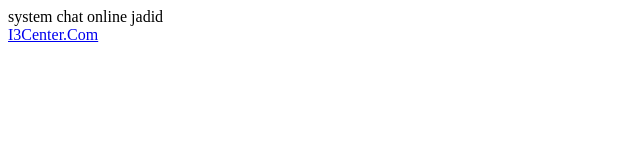
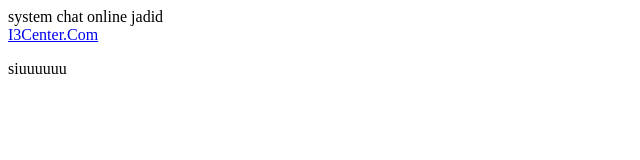
Before and after one commit to ParsaShirkhani/HelloRepository, a plain HTML site: page index.html in a window 1280 px wide. Shown: the full height of the page, 0-640 px from the left. Drawn offline with Linux system fonts and the light colour scheme.

Commit message:
update index

```diff
--- a/index.html
+++ b/index.html
@@ -12,5 +12,8 @@
     <div>
         <a href="https://www.icenter.com/">I3Center.Com</a>
     </div>
+    <div>
+        <p>siuuuuuu</p>
+    </div>
 </body>
 </html>
```
